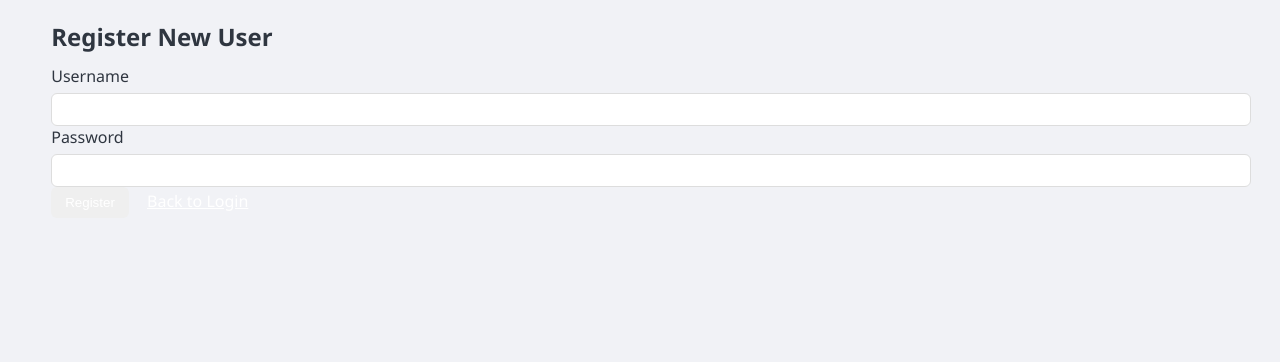
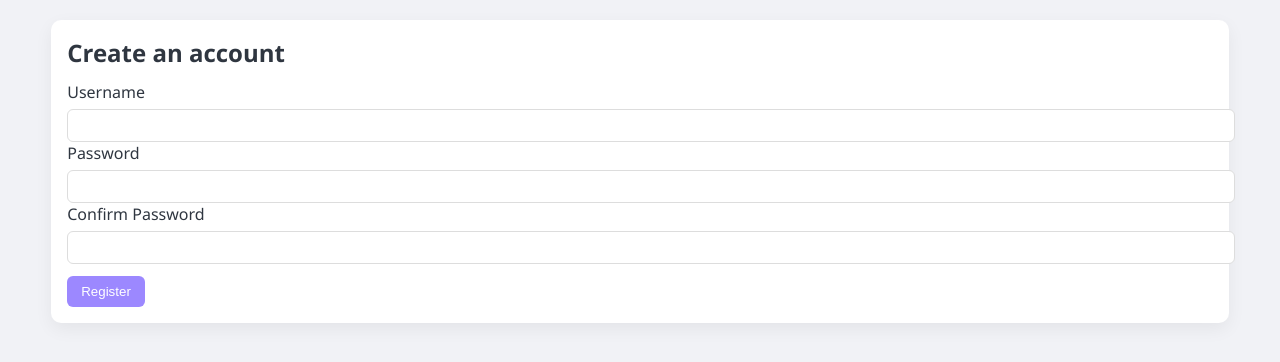
Before and after one commit to onesmuson/Patient-Data-Management-System-PDMS-, a Flask app: template templates/register.html in a window 1280 px wide. Shown: the part 51-413 px from the top of the page. Run offline with Flask 3, Linux system fonts and the light colour scheme; the template is opened without the code that fills it, so the values that code supplies are empty.

Commit message:
Update register.html

```diff
--- a/templates/register.html
+++ b/templates/register.html
@@ -1,21 +1,17 @@
 {% extends "base.html" %}
-
 {% block content %}
-<div class="row justify-content-center">
-    <div class="col-md-5">
-        <h2>Register New User</h2>
-        <form method="POST">
-            <div class="mb-3">
-                <label>Username</label>
-                <input type="text" name="username" class="form-control" required>
-            </div>
-            <div class="mb-3">
-                <label>Password</label>
-                <input type="password" name="password" class="form-control" required>
-            </div>
-            <button type="submit" class="btn btn-success">Register</button>
-            <a href="{{ url_for('login') }}" class="btn btn-link">Back to Login</a>
-        </form>
+<div class="card">
+  <h2>Create an account</h2>
+  <form method="POST" action="{{ url_for('register') }}">
+    <label>Username</label>
+    <input class="form-control" type="text" name="username" required>
+    <label>Password</label>
+    <input class="form-control" type="password" name="password" required>
+    <label>Confirm Password</label>
+    <input class="form-control" type="password" name="confirm_password" required>
+    <div style="margin-top:12px;">
+      <button class="btn btn-accent" type="submit">Register</button>
     </div>
+  </form>
 </div>
 {% endblock %}
```
